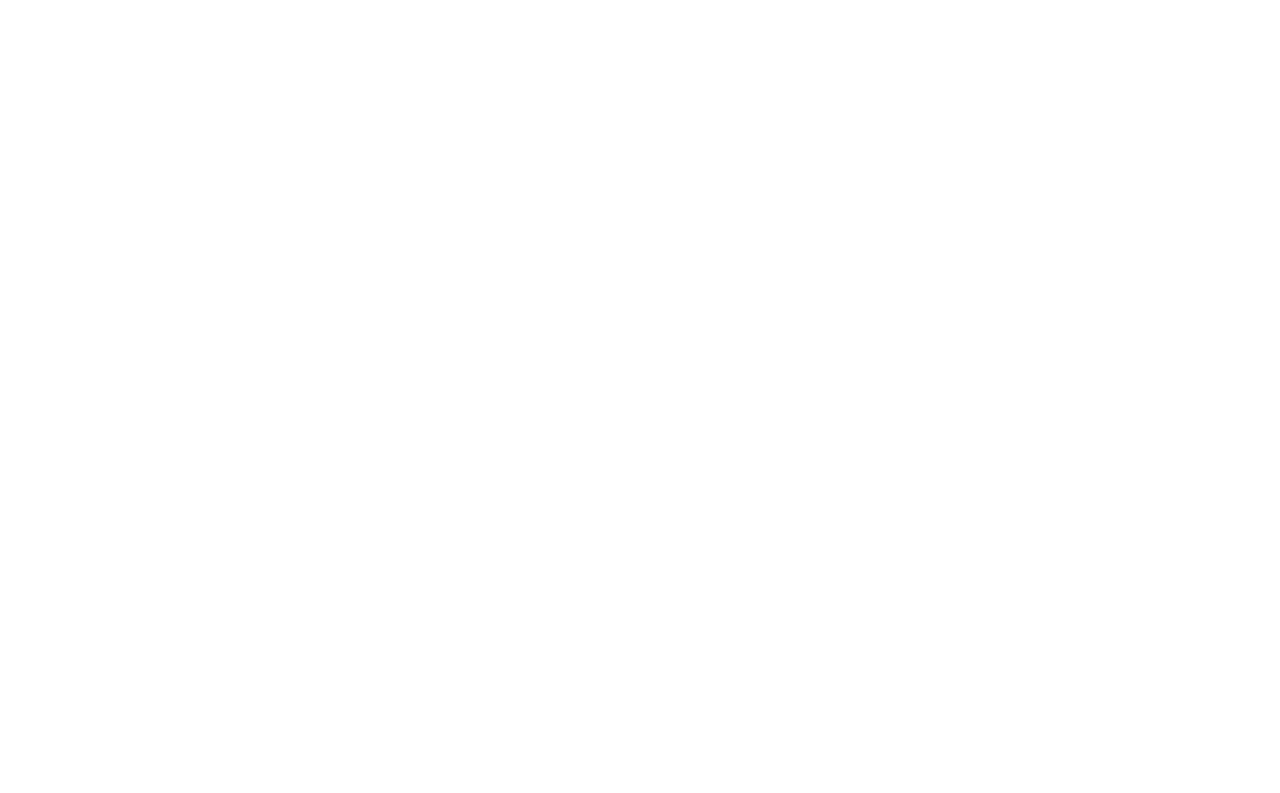
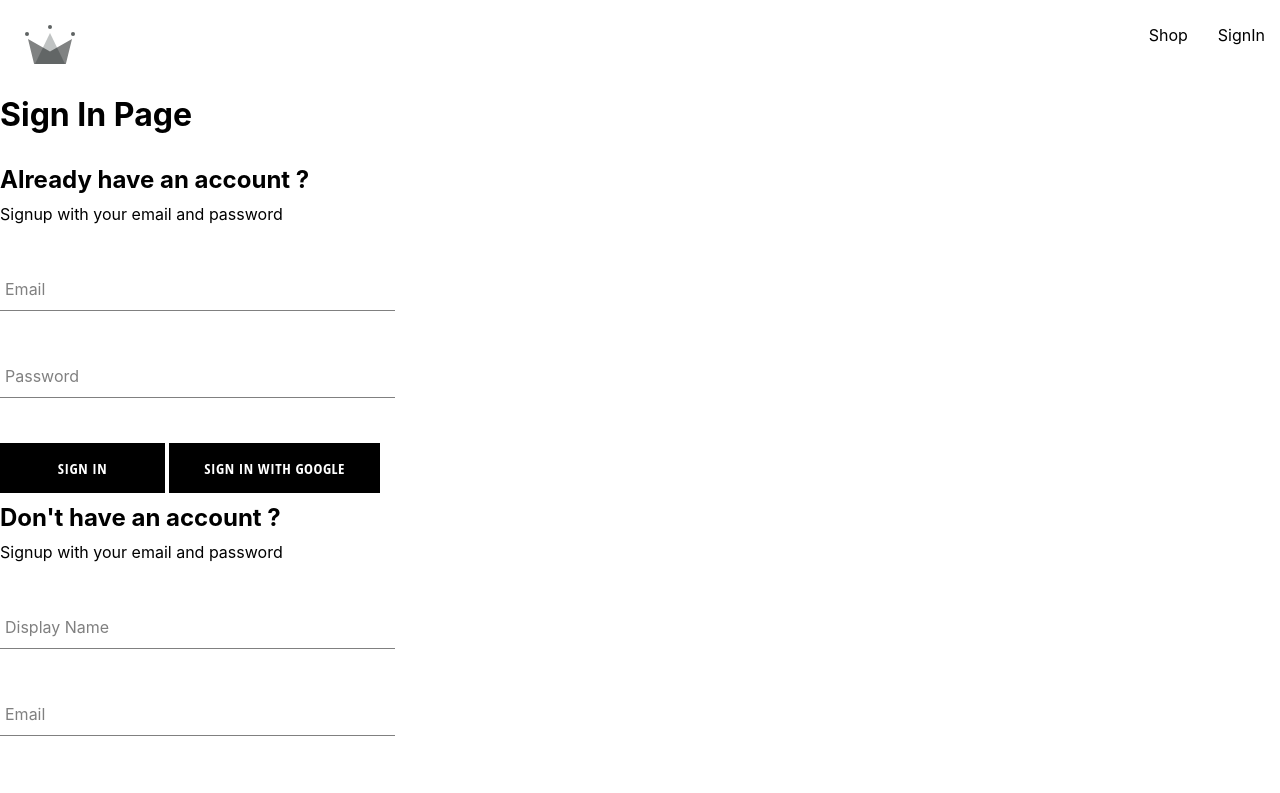
Before and after one commit to HimanshuChhikara/Capstone, a React (Create React App) app: page /auth in a window 1280 px wide. Before the commit this address had no page. Shown: the top 793 px of the page. Built offline with nearby package versions, Linux system fonts and the light colour scheme.

Commit message:
added changes for auth page with scss and components

```diff
--- a/src/App.js
+++ b/src/App.js
@@ -1,7 +1,7 @@
 import { Routes, Route,Outlet } from 'react-router-dom';
 import Home from '../src/routes/home/home.component';
 import Navigation  from './routes/navigation/navigation.component';
-import SignIn from './routes/sign-in/sign-in.component';
+import Authentication from './routes/authentication/authentication.component';
 
 const Shop = () => {
   return (
@@ -15,7 +15,7 @@
       <Route path='/' element={<Navigation />}>
         <Route index element = { <Home />}  />
         <Route path= 'shop' element = {<Shop />} />
-        <Route path= 'sign-in' element = {<SignIn />} />
+        <Route path= 'auth' element = {<Authentication />} />
       </Route>
     </Routes>
   );
--- a/src/components/button/button.component.jsx
+++ b/src/components/button/button.component.jsx
@@ -1,19 +1,19 @@
 import '../button/button.styles.scss';
 
-const BUTTON_TYPE_CLASSES = {
-    google : 'google-sign-in',
-    inverted: 'inverted'
-}
+export const BUTTON_TYPE_CLASSES = {
+  google: "google-sign-in",
+  inverted: "inverted",
+};
 
-
-const Button = ({childern, buttonType, ...otherProps }) => {
-    return(
-        <button className={`button-container ${BUTTON_TYPE_CLASSES[buttonType]}`}
-        {...otherProps}
-        >
-        {childern}
-        </button>
-    )
-}
+const Button = ({ children, buttonType, ...otherProps }) => {
+  return (
+    <button
+      className={`button-container ${BUTTON_TYPE_CLASSES[buttonType]}`}
+      {...otherProps}
+    >
+      {children}
+    </button>
+  );
+};
 
 export default Button;
--- /dev/null
+++ b/src/components/sign-in-form/sign-in-form.component.jsx
@@ -0,0 +1,56 @@
+import { useState } from "react";
+import FormInput from "../form-input/form-input.component";
+import Button from "../button/button.component";
+import { createAuthUserWithEmailAndPassword, createUserDocumentFromAuth, signInWithGooglePopup } from '../../utils/firebase/firebase.utils';
+import './sign-in-form.styles.scss';
+
+const defaultFormFields = {
+    email : '',
+    password: '',
+}
+const SignInForm = () => {
+    const [formFields, setFormFields] = useState(defaultFormFields);
+    const { email, password } = formFields;
+
+    const resetFormFields = async() => {
+        setFormFields(defaultFormFields);
+    }
+
+    const signInWithGoogle = async () => {
+        const { user } = await signInWithGooglePopup();
+        await createUserDocumentFromAuth(user);
+    };
+    const handleSubmit = async(event) => {
+        event.preventDefault();
+
+        try {
+
+            resetFormFields();
+
+        }
+        catch(err) {
+
+        }
+    }
+
+    const handleChange = (event) => {
+        const { name,value} = event.target;
+        setFormFields({ ...formFields , [name] : value })
+    }
+    return (
+        <div className="sign-up-container">
+            <h2>Already have an account ?</h2>
+            <span>Signup with your email and password</span>
+            <form onSubmit={handleSubmit}>
+                <FormInput label="Email" type="email" required onChange={handleChange} name= "email" value={email}/>
+                <FormInput label="Password" type="password" required onChange={handleChange} name= "password" value={password}/>
+                <div className="buttons-container">
+                <Button type='submit'>Sign In</Button>
+                <Button buttonType='google-sign-in'onClick={signInWithGoogle} >Sign In With Google</Button>
+                </div>
+            </form>
+        </div>
+    )
+}
+
+export default SignInForm;
--- /dev/null
+++ b/src/components/sign-in-form/sign-in-form.styles.scss
@@ -0,0 +1,14 @@
+.sign-up-container {
+  display: flex;
+  flex-direction: column;
+  width: 380px;
+
+  h2 {
+    margin: 10px 0;
+  }
+
+  .buttons-container {
+    display: flex;
+    justify-content: space-between;
+  }
+}
--- a/src/components/sign-up-form/sign-up-form.component.jsx
+++ b/src/components/sign-up-form/sign-up-form.component.jsx
@@ -9,7 +9,7 @@
     password: '',
     confirmPassword : ''
 }
-const SignUpForm = () => {
+const SignupForm = () => {
     const [formFields, setFormFields] = useState(defaultFormFields);
     const { displayName , email, password, confirmPassword} = formFields;
 
@@ -61,4 +61,4 @@
     )
 }
 
-export default SignUpForm;
+export default SignupForm;
--- /dev/null
+++ b/src/routes/authentication/authentication.component.jsx
@@ -0,0 +1,26 @@
+import {
+    signInWithGooglePopup,
+    createUserDocumentFromAuth,
+  } from '../../utils/firebase/firebase.utils';
+
+// import Authentication from '../../components/sign-up-form/sign-up-form.component';
+import SignInForm from '../../components/sign-in-form/sign-in-form.component';
+import SignupForm from '../../components/sign-up-form/sign-up-form.component';
+
+  const Authentication = () => {
+    const logGoogleUser = async () => {
+      const { user } = await signInWithGooglePopup();
+      const userDocRef = await createUserDocumentFromAuth(user);
+    };
+
+    return (
+      <div>
+        <h1>Sign In Page</h1>
+        <SignInForm />
+        <SignupForm />
+        {/* <Authentication /> */}
+      </div>
+    );
+  };
+
+export default Authentication;
--- a/src/routes/navigation/navigation.component.jsx
+++ b/src/routes/navigation/navigation.component.jsx
@@ -13,7 +13,7 @@
             </Link>
             <div className='nav-links-container'>
             <Link className='nav-link' to = '/shop'>Shop</Link>
-            <Link className='nav-link' to = '/sign-in'>SignIn</Link>
+            <Link className='nav-link' to = '/auth'>SignIn</Link>
             </div>
         </div>
         <Outlet />
--- a/src/routes/sign-in/sign-in.component.jsx
+++ /dev/null
@@ -1,23 +0,0 @@
-import {
-    signInWithGooglePopup,
-    createUserDocumentFromAuth,
-  } from '../../utils/firebase/firebase.utils';
-
-  import SignUpForm from '../../components/sign-up-form/sign-up-form.component';
-
-  const SignIn = () => {
-    const logGoogleUser = async () => {
-      const { user } = await signInWithGooglePopup();
-      const userDocRef = await createUserDocumentFromAuth(user);
-    };
-
-    return (
-      <div>
-        <h1>Sign In Page</h1>
-        <button onClick={logGoogleUser}>Sign in with Google Popup</button>
-        <SignUpForm />
-      </div>
-    );
-  };
-
-export default SignIn;
```
